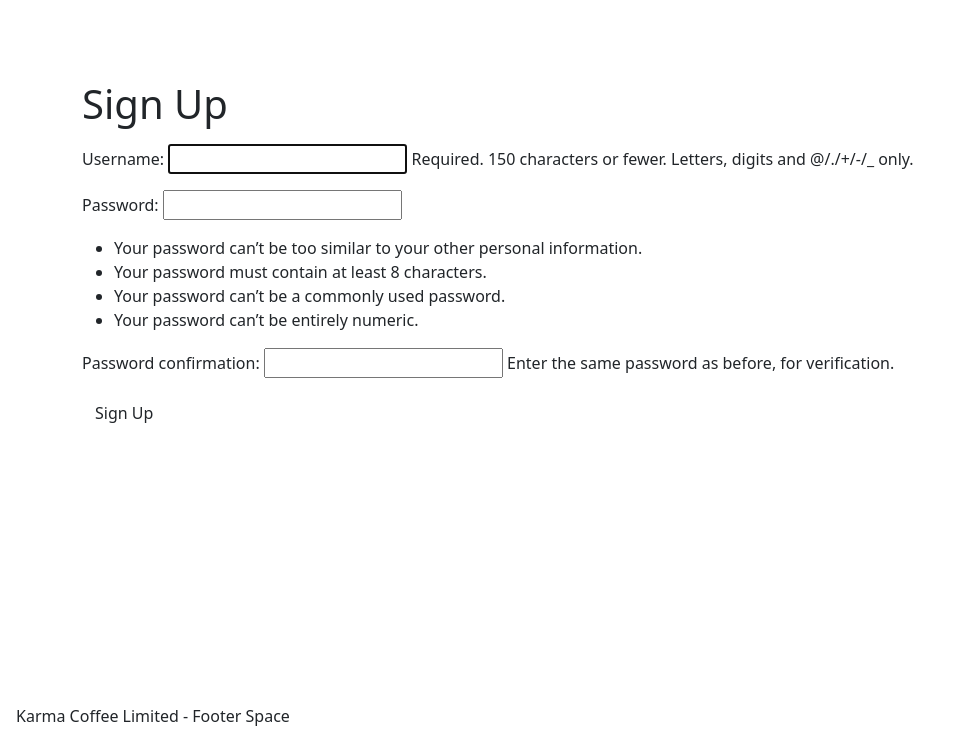
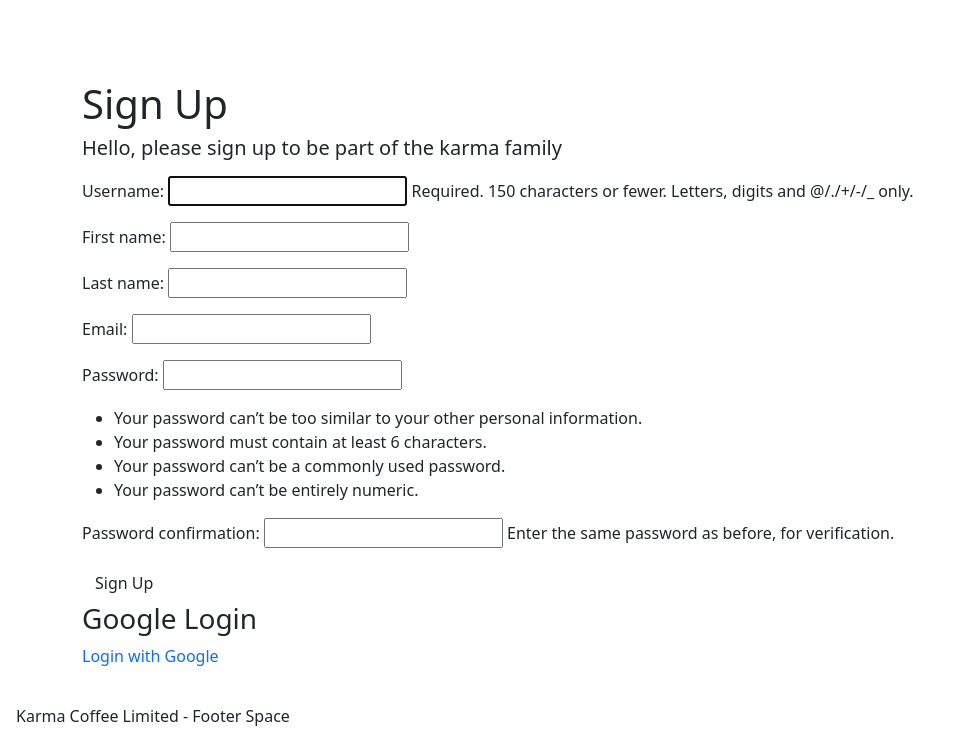
Before and after one commit to rahulraikhy/karma-coffee, a Django app: page /accounts/signup/ in a window 1280 px wide. Shown: the part 56-800 px from the top of the page, without its empty margins (0-959 px from the left). Run offline with Django 4.2, Linux system fonts and the light colour scheme; some libraries are stand-ins or nearby versions; some web fonts are replaced.

Commit message:
Sign up form customized

```diff
--- a/karmacoffee/settings.py
+++ b/karmacoffee/settings.py
@@ -122,6 +122,9 @@ AUTH_PASSWORD_VALIDATORS = [
     },
     {
         'NAME': 'django.contrib.auth.password_validation.MinimumLengthValidator',
+        "OPTIONS": {
+            "min_length": 6,
+        },
     },
     {
         'NAME': 'django.contrib.auth.password_validation.CommonPasswordValidator',
--- a/main_app/forms.py
+++ b/main_app/forms.py
@@ -1,7 +1,18 @@
 from django.forms import ModelForm
 from .models import Review
+from django.contrib.auth.forms import UserCreationForm
+from django.contrib.auth.models import User
+from django import forms
 
 class ReviewForm(ModelForm):
   class Meta:
     model = Review
     fields = ['rating', 'content']
+
+class RegisterUserForm(UserCreationForm):
+  email = forms.EmailField()
+  first_name = forms.CharField(max_length=50)
+  last_name = forms.CharField(max_length=50)
+  class Meta:
+    model = User
+    fields = ('username', 'first_name', 'last_name', 'email', 'password1', 'password2')
--- a/main_app/templates/registration/login.html
+++ b/main_app/templates/registration/login.html
@@ -14,7 +14,7 @@
     </form>
 
     {% load socialaccount %}
-    <h1>Google Login</h1>
+    <h3>Google Login</h3>
     <a href="{% provider_login_url 'google'%}?next=/">Login with Google</a>
 
 </div>
--- a/main_app/templates/registration/signup.html
+++ b/main_app/templates/registration/signup.html
@@ -1,10 +1,11 @@
-
 {% extends 'base.html' %}
 {% block content %}
 
 <div class="container" style="margin-top: 10vmin;">
 
     <h1>Sign Up</h1>
+
+    <h5>Hello, please sign up to be part of the karma family</h5>
 
     <p class="red-text">{{ error_message }}</p>
 
@@ -14,6 +15,9 @@
         <button type="submit" class="btn">Sign Up</button>
     </form>
 
+    {% load socialaccount %}
+    <h3>Google Login</h3>
+    <a href="{% provider_login_url 'google'%}?next=/">Login with Google</a>
 </div>
 
 {% endblock %}
--- a/main_app/views.py
+++ b/main_app/views.py
@@ -14,6 +14,7 @@ from django.contrib.auth.mixins import LoginRequiredMixin
 from .models import Product, Order, OrderItem, Review, User
 
 from .forms import ReviewForm
+from .forms import RegisterUserForm
 
 stripe.api_key = settings.STRIPE_API_KEY_HIDDEN
 
@@ -105,14 +106,14 @@ def delete_review(request, product_id):
 def signup(request):
     error_message = ''
     if request.method == 'POST':
-        form = UserCreationForm(request.POST)
+        form = RegisterUserForm(request.POST)
         if form.is_valid():
             user = form.save()
             login(request, user)
             return redirect('index')
         else:
             error_message = 'Invalid sign up - try again'
-    form = UserCreationForm()
+    form = RegisterUserForm()
     context = {'form': form, 'error_message': error_message}
     return render(request, 'registration/signup.html', context)
 
```
Lines whose indentation alone changed are shown as unchanged.
